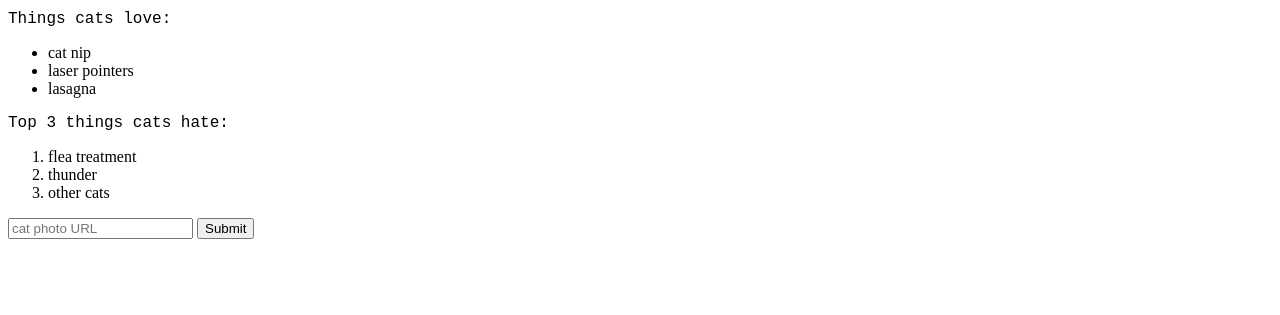
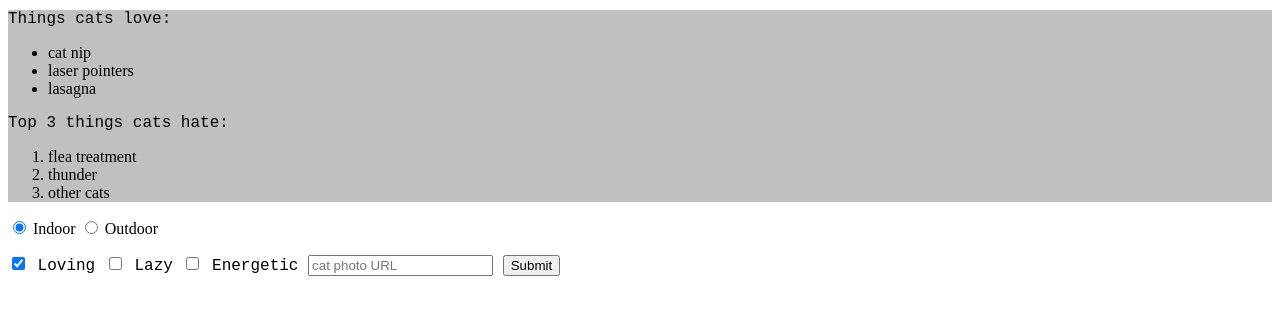
Before and after one commit to VaishaliBudhiraja/CatPhotoApp, a plain HTML site: page index.html in a window 1280 px wide. Shown: the part 193-508 px from the top of the page. Drawn offline with Linux system fonts and the light colour scheme.

Commit message:
Update index.html

```diff
--- a/index.html
+++ b/index.html
@@ -24,6 +24,10 @@
   .smaller-image {
     width: 100px;
   }
+
+  .silver-background {
+    background-color: silver;
+  }
 </style>
 
 <h2 class="red-text">CatPhotoApp</h2>
@@ -32,6 +36,7 @@
 
 <a href="#"><img class="smaller-image thick-green-border" alt="A cute orange cat lying on its back. " src="https://bit.ly/fcc-relaxing-cat"></a>
 
+<div class="silver-background">
   <p>Things cats love:</p>
   <ul>
     <li>cat nip</li>
@@ -44,7 +49,14 @@
     <li>thunder</li>
     <li>other cats</li>
   </ol>
-<form action="/submit-cat-photo">
-  <input type="text" placeholder="cat photo URL">
+</div>
+
+<form action="/submit-cat-photo" id="cat-photo-form">
+  <label><input type="radio" name="indoor-outdoor" checked> Indoor</label>
+  <label><input type="radio" name="indoor-outdoor"> Outdoor</label><p>
+  <label><input type="checkbox" name="personality" checked> Loving</label>
+  <label><input type="checkbox" name="personality"> Lazy</label>
+  <label><input type="checkbox" name="personality"> Energetic</label>
+  <input type="text" placeholder="cat photo URL" required>
   <button type="submit">Submit</button>
 </form>
```
Lines whose indentation alone changed are shown as unchanged.
